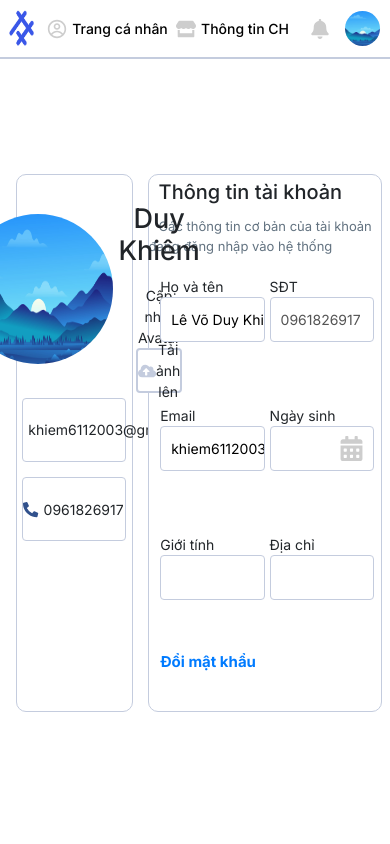
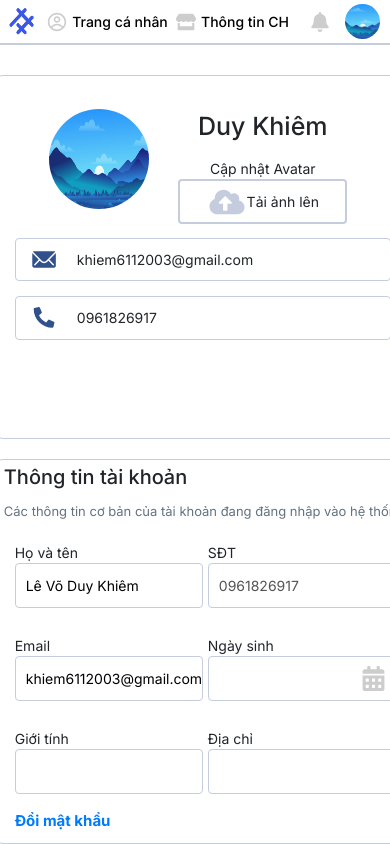
Before and after one commit to phamtuankietuit/Bookstore, a React (Create React App) app: page /profile in a window 390 px wide. Built offline with nearby package versions, Linux system fonts and the light colour scheme.

Commit message:
Responsive thông tin cửa hàng

```diff
--- a/src/pages/Profile/Profile.module.scss
+++ b/src/pages/Profile/Profile.module.scss
@@ -11,6 +11,7 @@
 .header {
     width: 100%;
     height: 7%;
+    max-height: 50px;
 }
 //content
 .content {
@@ -18,12 +19,13 @@
     height: 91%;
     display: flex;
     align-items: center;
+    padding-left: 4%;
+    padding-right: 4%;
 }
 //khối 1
 .content1 {
     height: 70%;
     width: 30%;
-    margin-left: 4%;
     border-radius: 10px;
     border: 1px solid #c4ccde;
     background: #fff;
@@ -31,6 +33,9 @@
     display: flex;
     align-items: center;
     flex-direction: column;
+    min-width: 325px;
+    min-height: 385px;
+    max-height: 470px;
 }
 
 .profile-card {
@@ -42,13 +47,14 @@
     justify-content: center;
 }
 .profile-avt {
-    height: 150px;
-    width: 150px;
+    height: 130px;
+    width: 130px;
     border-radius: 150px;
 }
 .infor-card {
     height: 150px;
     width: 50%;
+    min-width: 160px;
     margin-left: 20px;
     align-items: center;
     justify-content: center;
@@ -83,13 +89,16 @@
 //khối 2
 .content2 {
     height: 70%;
-    width: 60%;
+    width: 70%;
     border-radius: 10px;
     border: 1px solid #c4ccde;
     background: #fff;
     display: flex;
     flex-direction: column;
     align-items: center;
+    min-width: 325px;
+    min-height: 385px;
+    max-height: 470px;
 }
 .input-text-container {
     height: 70%;
@@ -154,6 +163,9 @@
     display: flex;
     align-items: center;
     flex-direction: column;
+    min-width: 470px;
+    min-height: 350px;
+    max-height: 470px;
 }
 .changepass-content {
     margin-top: 20px;
@@ -186,6 +198,8 @@
     &:hover {
         background: #f5faff;
     }
+    min-height: 45px;
+    max-height: 50px;
 }
 .accept-but {
     height: 70%;
@@ -199,6 +213,8 @@
     &:hover {
         background: #006db3;
     }
+    min-height: 45px;
+    max-height: 50px;
 }
 .infor-card h1 {
     font-size: 27px;
@@ -304,3 +320,66 @@
         cursor: pointer;
     }
 }
+@media screen and (max-width: 820px) {
+    .profile-avt {
+        width: 100px;
+        height: 100px;
+    }
+    .infor-card h1 {
+        font-size: 25px;
+    }
+    .content {
+        display: flex;
+        flex-direction: column;
+        overflow: scroll;
+        justify-content: center;
+        align-items: center;
+    }
+    .content1 {
+        width: 420px;
+        margin-left: 0;
+        margin-right: 0;
+        min-height: 360px;
+        max-height: 400px;
+    }
+    .content2 {
+        margin-top: 20px;
+        width: 420px;
+        margin-left: 0;
+    }
+    .header-and-content {
+        display: flex;
+        flex-direction: column;
+        width: 100%;
+        height: 100%;
+    }
+    .content {
+        width: 100%;
+        height: calc(100% - 45px);
+        display: flex;
+        align-items: center;
+        padding-top: 30px;
+        padding-right: 0;
+    }
+    .header {
+        width: 100%;
+        height: 45px;
+    }
+    .changepass-form {
+        max-height: 350px;
+    }
+}
+@media screen and (max-height: 860px) and (max-width: 1550px) and (min-width: 821px) {
+    .content1 {
+        max-height: 430px;
+        min-width: 370px;
+    }
+    .content2 {
+        max-height: 430px;
+        min-width: 370px;
+        min-width: 645px;
+    }
+    .content {
+        min-height: 400px;
+    }
+}
--- a/src/pages/StoreInfo/StoreInfo.module.scss
+++ b/src/pages/StoreInfo/StoreInfo.module.scss
@@ -37,7 +37,7 @@
     align-items: center;
     flex-direction: column;
     min-height: 385px;
-    max-height: 450px;
+    max-height: 470px;
 }
 .content1 h3 {
     height: fit-content;
@@ -65,8 +65,8 @@
     justify-content: center;
 }
 .profile-avt {
-    height: 150px;
-    width: 150px;
+    height: 130px;
+    width: 130px;
     border-radius: 20px;
 }
 .infor-card {
@@ -158,7 +158,7 @@
     align-items: center;
     min-height: 385px;
     min-width: 325px;
-    max-height: 450px;
+    max-height: 470px;
 }
 //input text
 .input-text-container {
```
